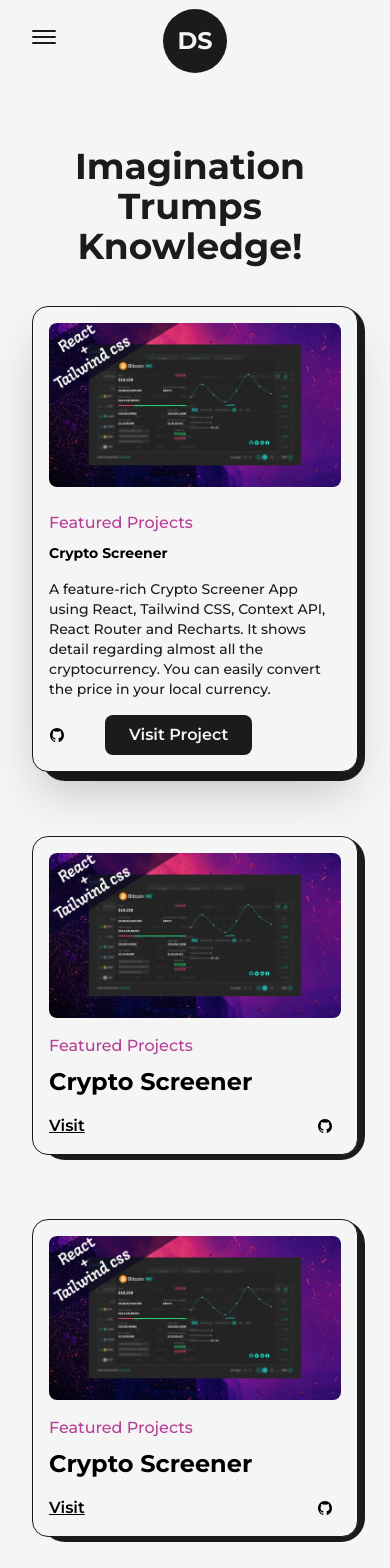
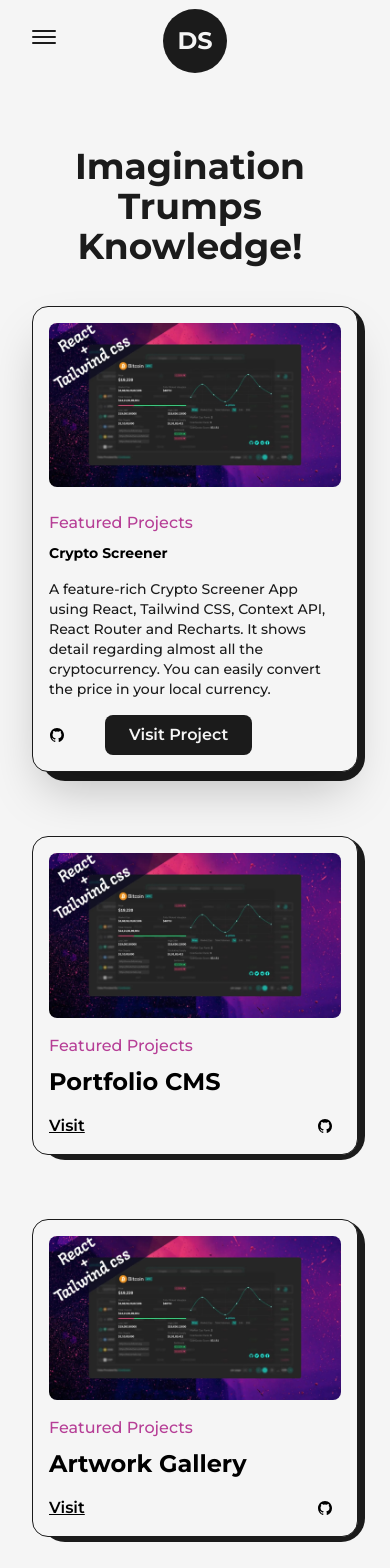
Before and after one commit to OlhaChumbash/painting-portfolio, a Next.js app in the folder frontend/: page /projects in a window 390 px wide. Shown: the top 1568 px of the page. Built offline with nearby package versions, Linux system fonts and the light colour scheme; no server answers.

Commit message:
feature/connect-frontend-backend

```diff
--- a/frontend/src/pages/projects.js
+++ b/frontend/src/pages/projects.js
@@ -1,4 +1,4 @@
-import React from 'react'
+import { useEffect, useState } from 'react'
 import Head from 'next/head'
 import Layout from '@/components/Layout'
 import AnimatedText from '@/components/AnimatedText'
@@ -6,26 +6,53 @@ import Image from 'next/image'
 import Link from 'next/link'
 import { motion } from 'framer-motion'
 import { GithubIcon } from '@/components/Icons'
-import project1 from "../../public/images/projects/crypto-screener-cover-image.jpg";
+import project1 from '../../public/images/projects/crypto-screener-cover-image.jpg'
 import TransitionEffect from '@/components/TransitionEffect'
 
-const FramerImage = motion(Image);
+const API_BASE_URL = process.env.NEXT_PUBLIC_API_URL || 'http://localhost:8000'
+const FramerImage = motion(Image)
+
+const fallbackProjects = [
+    {
+        id: 1,
+        type: 'Featured Projects',
+        title: 'Crypto Screener',
+        summary: 'A feature-rich Crypto Screener App using React, Tailwind CSS, Context API, React Router and Recharts. It shows detail regarding almost all the cryptocurrency. You can easily convert the price in your local currency.',
+        img: project1,
+        link: '/',
+        github: '/',
+    },
+    {
+        id: 2,
+        type: 'Featured Projects',
+        title: 'Portfolio CMS',
+        summary: 'A content-driven portfolio backed by Django and PostgreSQL so artwork and project entries can be managed from the admin panel.',
+        img: project1,
+        link: '/',
+        github: '/',
+    },
+    {
+        id: 3,
+        type: 'Featured Projects',
+        title: 'Artwork Gallery',
+        img: project1,
+        link: '/',
+        github: '/',
+    },
+]
+
+const getImageUrl = (image) => {
+    if (!image) return project1
+    if (image.startsWith('http')) return image
+    return `${API_BASE_URL}${image.startsWith('/') ? '' : '/'}${image}`
+}
 
 const FeaturedProjects = ({ type, title, summary, img, link, github }) => {
     return (
-        <article className="w-full flex flex-col items-center justify-between relative
-                rounded-2xl border border-solid border-dark bg-light shadow-2xl p-4
-                dark:bg-dark dark:border-light
-                sm:p-6
-                lg:flex-row lg:rounded-3xl lg:rounded-br-2xl lg:p-12">
-            <div className="absolute top-0 -right-2 -z-10 h-[102%] w-full rounded-[1.5rem] bg-dark dark:bg-light
-                            sm:-right-3 sm:h-[103%] sm:w-[101%] sm:rounded-[2.5rem] rounded-br-3xl">
-            </div>
+        <article className="w-full flex flex-col items-center justify-between relative rounded-2xl border border-solid border-dark bg-light shadow-2xl p-4 dark:bg-dark dark:border-light sm:p-6 lg:flex-row lg:rounded-3xl lg:rounded-br-2xl lg:p-12">
+            <div className="absolute top-0 -right-2 -z-10 h-[102%] w-full rounded-[1.5rem] bg-dark dark:bg-light sm:-right-3 sm:h-[103%] sm:w-[101%] sm:rounded-[2.5rem] rounded-br-3xl" />
 
-
-            <Link href={link} target="_blank"
-                className="w-full cursor-pointer overflow-hidden rounded-lg lg:w-1/2"
-            >
+            <Link href={link} target="_blank" className="w-full cursor-pointer overflow-hidden rounded-lg lg:w-1/2">
                 <FramerImage
                     src={img}
                     alt={title}
@@ -33,8 +60,7 @@ const FeaturedProjects = ({ type, title, summary, img, link, github }) => {
                     whileHover={{ scale: 1.05 }}
                     transition={{ duration: 0.2 }}
                     priority
-                    sizes="(max-width: 768px) 100vw,
-                    (max-width: 1200px) 50vw, 50vw"
+                    sizes="(max-width: 768px) 100vw, (max-width: 1200px) 50vw, 50vw"
                 />
             </Link>
 
@@ -46,7 +72,6 @@ const FeaturedProjects = ({ type, title, summary, img, link, github }) => {
 
                 <p className="my-2 font-medium text-dark dark:text-light text-sm sm:text-base">{summary}</p>
 
-
                 <div className="mt-2 flex items-center">
                     <Link href={github} target="_blank" className="w-10">
                         <GithubIcon />
@@ -55,33 +80,21 @@ const FeaturedProjects = ({ type, title, summary, img, link, github }) => {
                     <Link
                         href={link}
                         target="_blank"
-                        className="ml-4 rounded-lg bg-dark text-light p-2 px-6 text-base font-semibold
-        dark:bg-light dark:text-dark
-        sm:px-4 sm:text-lg"
+                        className="ml-4 rounded-lg bg-dark text-light p-2 px-6 text-base font-semibold dark:bg-light dark:text-dark sm:px-4 sm:text-lg"
                     >
                         Visit Project
                     </Link>
                 </div>
-
             </div>
-
         </article>
     )
 }
 
 const Project = ({ title, type, img, link, github }) => {
     return (
-        <article className="w-full flex flex-col items-center justify-center
-    rounded-2xl border border-solid border-dark bg-light p-4 relative
-    dark:bg-dark dark:border-light
-    sm:p-6">
-            <div className="absolute top-0 -right-2 -z-10 h-[102%] w-full rounded-[1.5rem] bg-dark
-    rounded-br-3xl dark:bg-light
-    md:-right-3 md:h-[103%] md:w-[101%] md:rounded-[2rem]">
-            </div>
-            <Link href={link} target="_blank"
-                className="w-full cursor-pointer overflow-hidden rounded-lg"
-            >
+        <article className="w-full flex flex-col items-center justify-center rounded-2xl border border-solid border-dark bg-light p-4 relative dark:bg-dark dark:border-light sm:p-6">
+            <div className="absolute top-0 -right-2 -z-10 h-[102%] w-full rounded-[1.5rem] bg-dark rounded-br-3xl dark:bg-light md:-right-3 md:h-[103%] md:w-[101%] md:rounded-[2rem]" />
+            <Link href={link} target="_blank" className="w-full cursor-pointer overflow-hidden rounded-lg">
                 <FramerImage
                     src={img}
                     alt={title}
@@ -92,30 +105,51 @@ const Project = ({ title, type, img, link, github }) => {
             </Link>
 
             <div className="w-full flex flex-col items-start justify-between mt-4">
-                <span className="text-primary font-medium text-base dark:text-primary-dark md:text-xl lg:text-2xl">
-                    {type}
-                </span>
+                <span className="text-primary font-medium text-base dark:text-primary-dark md:text-xl lg:text-2xl">{type}</span>
                 <Link href={link} target="_blank" className="hover:underline underline-offset-2">
                     <h2 className="my-2 w-full text-left text-2xl font-bold lg:text-3xl">{title}</h2>
                 </Link>
 
                 <div className="w-full mt-2 flex items-center justify-between">
-                    <Link href={link} target="_blank"
-                        className="rounded-lg font-semibold underline md:text-base">
+                    <Link href={link} target="_blank" className="rounded-lg font-semibold underline md:text-base">
                         Visit
                     </Link>
                     <Link href={github} target="_blank" className="w-6 md:w-8">
                         <GithubIcon />
                     </Link>
-
                 </div>
-
             </div>
         </article>
     )
 }
 
-const projects = () => {
+const ProjectsPage = () => {
+    const [paintings, setPaintings] = useState([])
+    const [loading, setLoading] = useState(true)
+
+    useEffect(() => {
+        fetch(`${API_BASE_URL}/api/paintings/`)
+            .then((response) => {
+                if (!response.ok) throw new Error('Failed to fetch paintings')
+                return response.json()
+            })
+            .then((data) => setPaintings(Array.isArray(data) ? data : data.results || []))
+            .catch(() => setPaintings([]))
+            .finally(() => setLoading(false))
+    }, [])
+
+    const displayProjects = paintings.length
+        ? paintings.map((item) => ({
+              id: item.id,
+              type: 'Painting Collection',
+              title: item.title || 'Untitled Painting',
+              summary: item.description || 'A new painting from the backend gallery.',
+              img: getImageUrl(item.image),
+              link: '/',
+              github: '/',
+          }))
+        : fallbackProjects
+
     return (
         <>
             <Head>
@@ -125,69 +159,35 @@ const projects = () => {
             <TransitionEffect />
             <main className="w-full mb-16 flex flex-col items-center justify-center dark:text-light">
                 <Layout className="pt-16">
-                    <AnimatedText text="Imagination Trumps Knowledge!"
-                        className="mb-8 !text-4xl sm:mb-16 sm:!text-6xl lg:!text-7xl" />
+                    <AnimatedText text="Imagination Trumps Knowledge!" className="mb-8 !text-4xl sm:mb-16 sm:!text-6xl lg:!text-7xl" />
 
-                    <div className="grid grid-cols-12 gap-y-16
-                                    md:gap-y-24
-                                    lg:gap-x-8
-                                    xl:gap-x-16">
+                    {loading && paintings.length === 0 && (
+                        <p className="mb-8 text-sm text-dark/70 dark:text-light/70">Loading paintings from the backend...</p>
+                    )}
+
+                    <div className="grid grid-cols-12 gap-y-16 md:gap-y-24 lg:gap-x-8 xl:gap-x-16">
                         <div className="col-span-12">
-                            < FeaturedProjects
-                                type="Featured Projects"
-                                title="Crypto Screener"
-                                summary="A feature-rich Crypto Screener App using React, Tailwind CSS, Context API, React Router and Recharts. It shows detail regarding almost all the cryptocurrency. You can easily convert the price in your local currency."
-                                img={project1}
-                                link="/"
-                                github="/"
+                            <FeaturedProjects
+                                type={displayProjects[0].type}
+                                title={displayProjects[0].title}
+                                summary={displayProjects[0].summary}
+                                img={displayProjects[0].img}
+                                link={displayProjects[0].link}
+                                github={displayProjects[0].github}
                             />
                         </div>
-                        <div className="col-span-12 md:col-span-6">
-                            < Project
-                                type="Featured Projects"
-                                title="Crypto Screener"
-                                img={project1}
-                                link="/"
-                                github="/"
-                            />
-                        </div>
-                        <div className="col-span-12 md:col-span-6">
-                            < Project
-                                type="Featured Projects"
-                                title="Crypto Screener"
-                                img={project1}
-                                link="/"
-                                github="/"
-                            />
-                        </div>
-                        <div className="col-span-12">
-                            < FeaturedProjects
-                                type="Featured Projects"
-                                title="Crypto Screener"
-                                summary="A feature-rich Crypto Screener App using React, Tailwind CSS, Context API, React Router and Recharts. It shows detail regarding almost all the cryptocurrency. You can easily convert the price in your local currency."
-                                img={project1}
-                                link="/"
-                                github="/"
-                            />
-                        </div>
-                        <div className="col-span-12 md:col-span-6">
-                            < Project
-                                type="Featured Projects"
-                                title="Crypto Screener"
-                                img={project1}
-                                link="/"
-                                github="/"
-                            />
-                        </div>
-                        <div className="col-span-12 md:col-span-6">
-                            < Project
-                                type="Featured Projects"
-                                title="Crypto Screener"
-                                img={project1}
-                                link="/"
-                                github="/"
-                            />
-                        </div>
+
+                        {displayProjects.slice(1).map((project) => (
+                            <div key={project.id} className="col-span-12 md:col-span-6">
+                                <Project
+                                    type={project.type}
+                                    title={project.title}
+                                    img={project.img}
+                                    link={project.link}
+                                    github={project.github}
+                                />
+                            </div>
+                        ))}
                     </div>
                 </Layout>
             </main>
@@ -195,4 +195,4 @@ const projects = () => {
     )
 }
 
-export default projects
+export default ProjectsPage
```
Also changed, not shown: frontend/next.config.js (+16 -0 lines), 1 other file (tests, documents, lock files or other folders).
